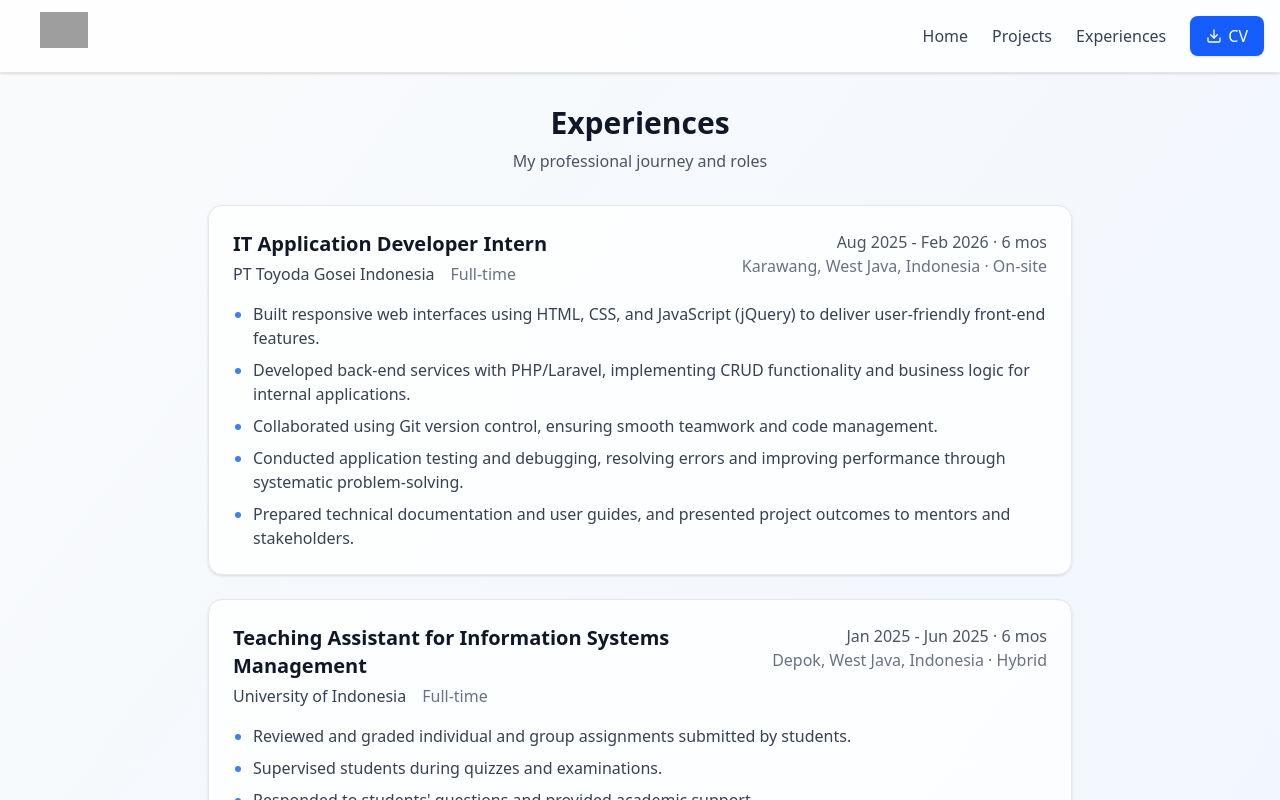
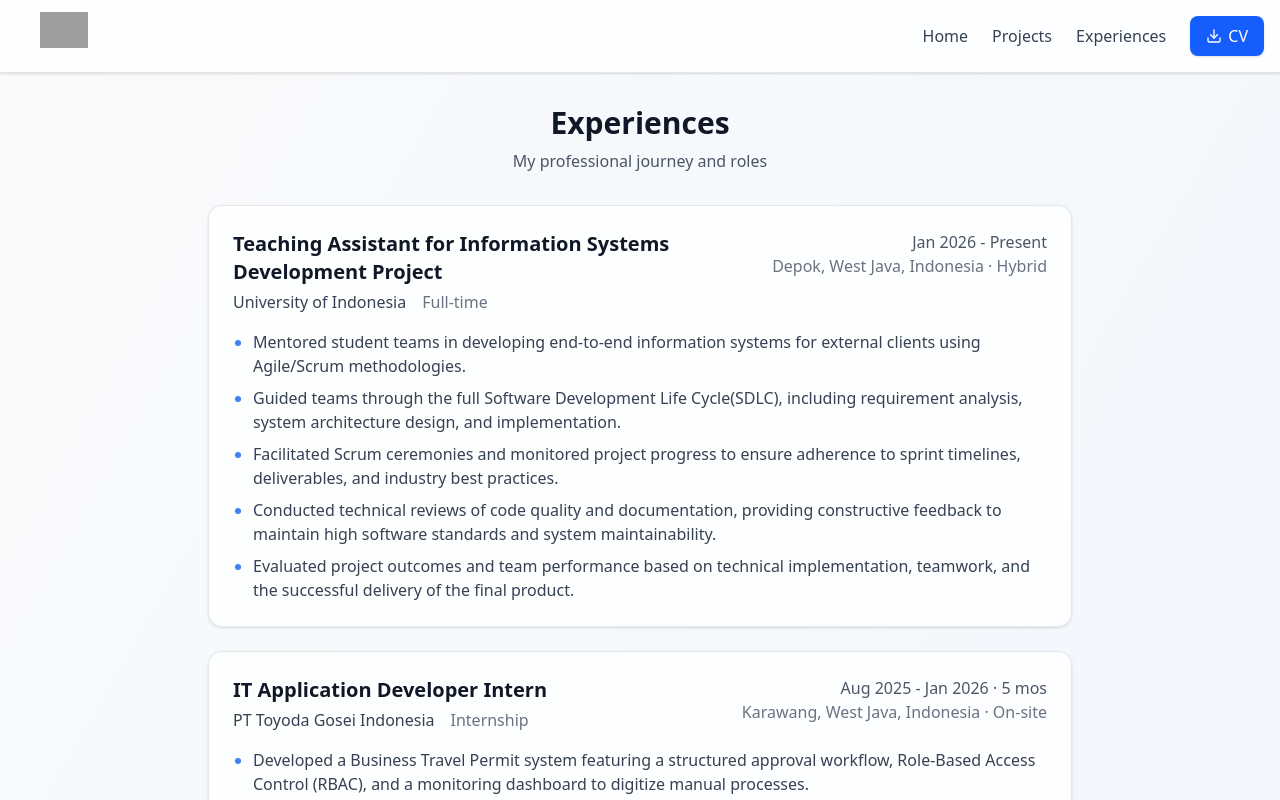
Before and after one commit to audricjohansyah/portfolio, a Next.js app: page /experiences in a window 1280 px wide. Shown: the top 800 px of the page. Built offline with nearby package versions, Linux system fonts and the light colour scheme; grey boxes are pictures that could not be loaded.

Commit message:
feat: add new experiences, add new cv

```diff
--- a/src/app/experiences/page.js
+++ b/src/app/experiences/page.js
@@ -8,12 +8,28 @@ export default function ExperiencePage() {
   const [isLoading, setIsLoading] = useState(true)
   const experiences = [
     {
+      title: "Teaching Assistant for Information Systems Development Project",
+      organization: "University of Indonesia",
+      type: "Full-time",
+      duration: "Jan 2026 - Present",
+      location: "Depok, West Java, Indonesia · Hybrid",
+      bullets: [
+        "Mentored student teams in developing end-to-end information systems for external clients using Agile/Scrum methodologies.",
+        "Guided teams through the full Software Development Life Cycle(SDLC), including requirement analysis, system architecture design, and implementation.",
+        "Facilitated Scrum ceremonies and monitored project progress to ensure adherence to sprint timelines, deliverables, and industry best practices.",
+        "Conducted technical reviews of code quality and documentation, providing constructive feedback to maintain high software standards and system maintainability.",
+        "Evaluated project outcomes and team performance based on technical implementation, teamwork, and the successful delivery of the final product."
+      ]
+    },
+    {
       title: "IT Application Developer Intern",
       organization: "PT Toyoda Gosei Indonesia",
-      type: "Full-time",
-      duration: "Aug 2025 - Feb 2026 · 6 mos",
+      type: "Internship",
+      duration: "Aug 2025 - Jan 2026 · 5 mos",
       location: "Karawang, West Java, Indonesia · On-site",
       bullets: [
+        "Developed a Business Travel Permit system featuring a structured approval workflow, Role-Based Access Control (RBAC), and a monitoring dashboard to digitize manual processes.",
+        "Engineered a digital Fire Extinguisher monitoring system with QR code tracking, interactive maps (Leaflet.js), image upload capabilities, and a centralized dashboard for real-time inspections.",
         "Built responsive web interfaces using HTML, CSS, and JavaScript (jQuery) to deliver user-friendly front-end features.",
         "Developed back-end services with PHP/Laravel, implementing CRUD functionality and business logic for internal applications.",
         "Collaborated using Git version control, ensuring smooth teamwork and code management.",
```
Also changed, not shown: 1 other file (tests, documents, lock files or other folders).
